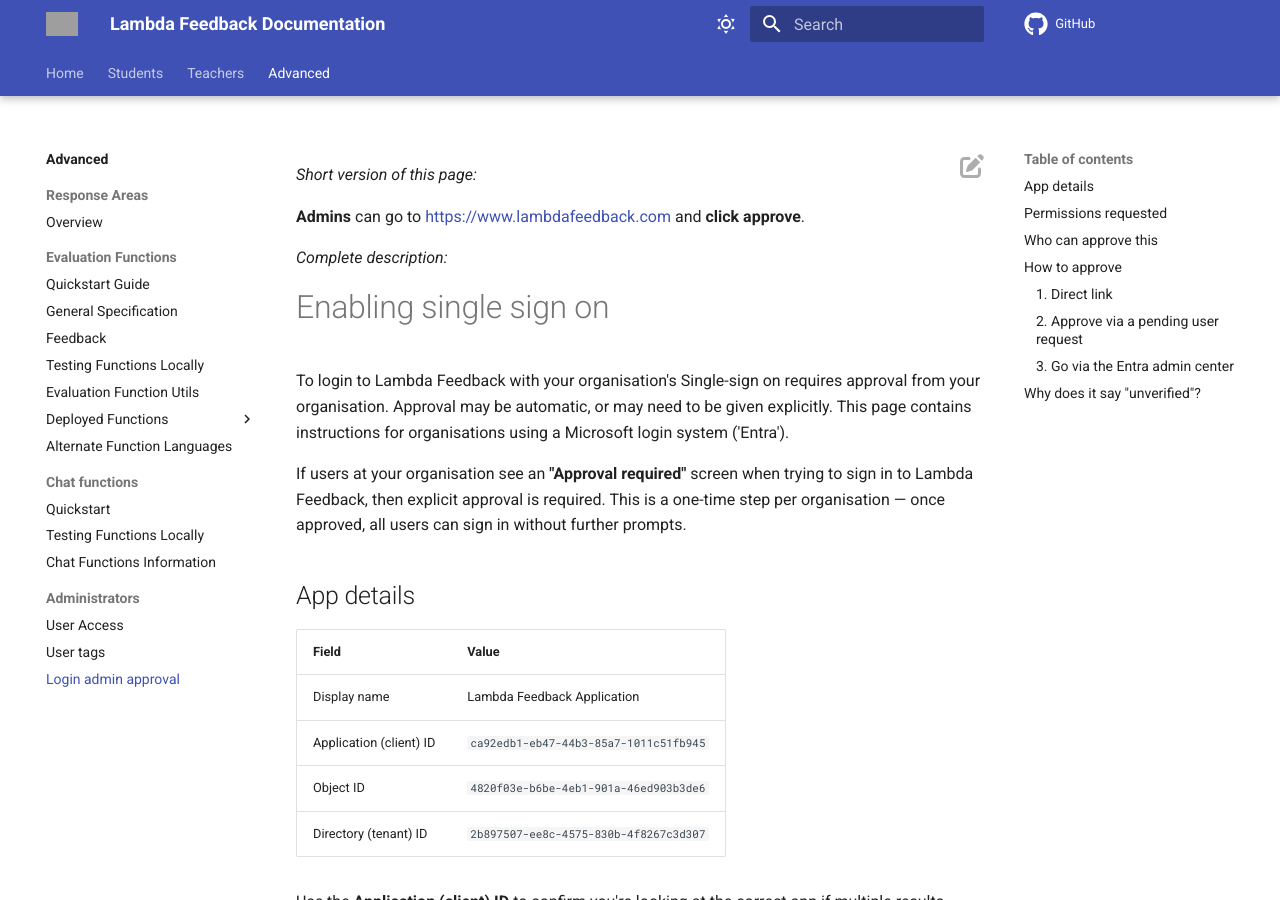
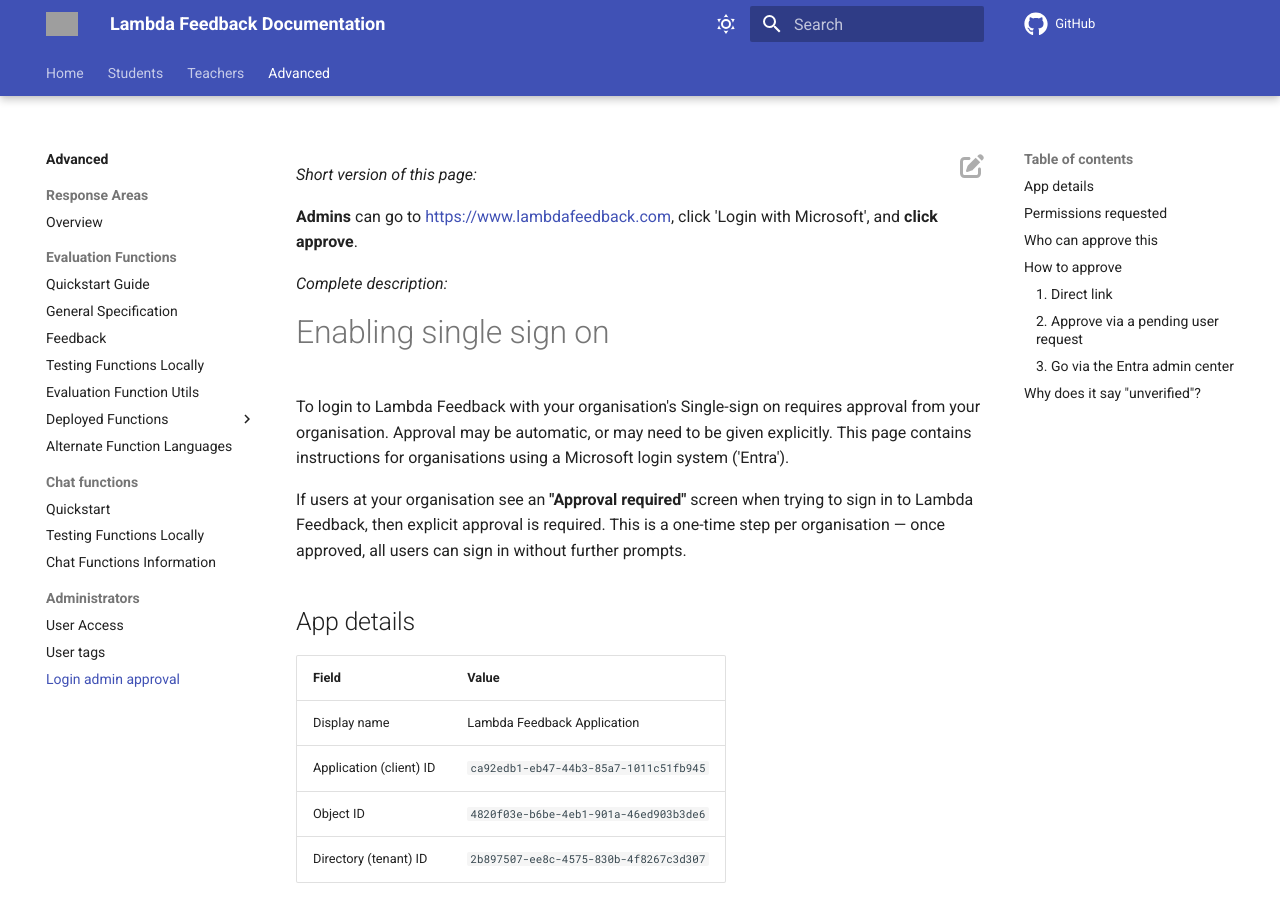
Before and after one commit to lambda-feedback/user-documentation, an MkDocs documentation site: the page built from docs/advanced/administrators/login_admin_approval.md, in a window 1280 px wide and 900 px high. Built offline with MkDocs 1.6.1 and Material for MkDocs 9.7.7, drawn with Linux system fonts in a browser that asks for light colours; comment, search, counter and statistics services are not loaded; grey boxes are pictures that could not be loaded.

Commit message:
single sign on tweak

```diff
--- a/docs/advanced/administrators/login_admin_approval.md
+++ b/docs/advanced/administrators/login_admin_approval.md
@@ -1,6 +1,6 @@
 *Short version of this page:*
 
-**Admins** can go to [https://www.lambdafeedback.com](https://www.lambdafeedback.com) and **click approve**.
+**Admins** can go to [https://www.lambdafeedback.com](https://www.lambdafeedback.com), click 'Login with Microsoft', and **click approve**.
 
 *Complete description:*
 
```
